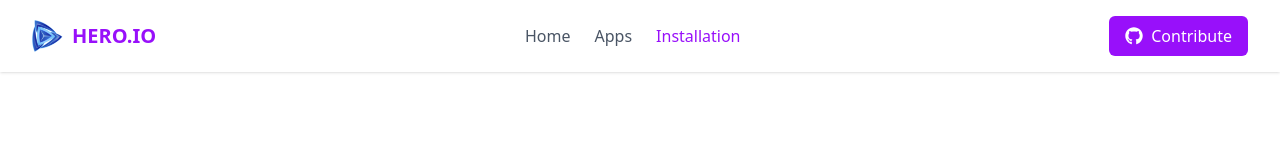
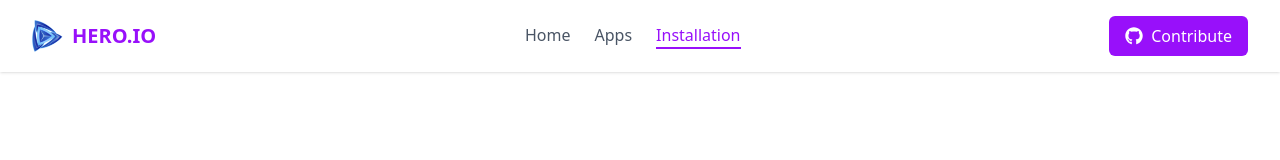
Before and after one commit to shehad-404/b12-a08-hero-apps, a React (Vite) app: page /installation in a window 1280 px wide. Shown: the top 160 px of the page. Built offline with nearby package versions, Linux system fonts and the light colour scheme.

Commit message:
navbarr menu underline color

```diff
--- a/src/component/Navbar.jsx
+++ b/src/component/Navbar.jsx
@@ -25,7 +25,7 @@ export default function Navbar() {
                     <NavLink
                         to="/"
                         className={({ isActive }) =>
-                            isActive ? "text-purple-600" : "text-gray-600 underline-offset-0"
+                            isActive ? "text-purple-600 border-b-2 " : "text-gray-600 underline-offset-0"
                         }
                     >
                         Home
@@ -34,7 +34,7 @@ export default function Navbar() {
                     <NavLink
                         to="/all-apps"
                         className={({ isActive }) =>
-                            isActive ? "text-purple-600" : "text-gray-600"
+                            isActive ? "text-purple-600 border-b-2" : "text-gray-600"
                         }
                     >
                         Apps
@@ -43,7 +43,7 @@ export default function Navbar() {
                     <NavLink
                         to="/installation"
                         className={({ isActive }) =>
-                            isActive ? "text-purple-600" : "text-gray-600"
+                            isActive ? "text-purple-600 border-b-2" : "text-gray-600"
                         }
                     >
                         Installation
```
